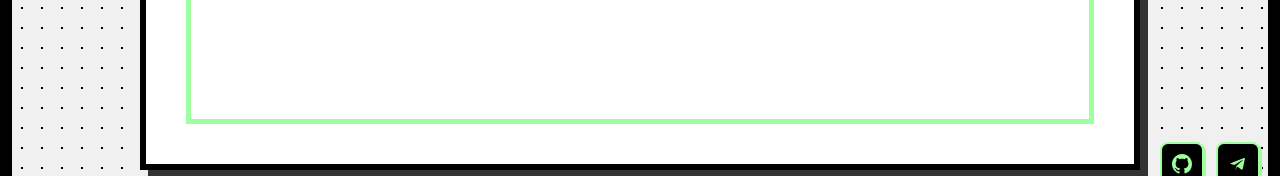
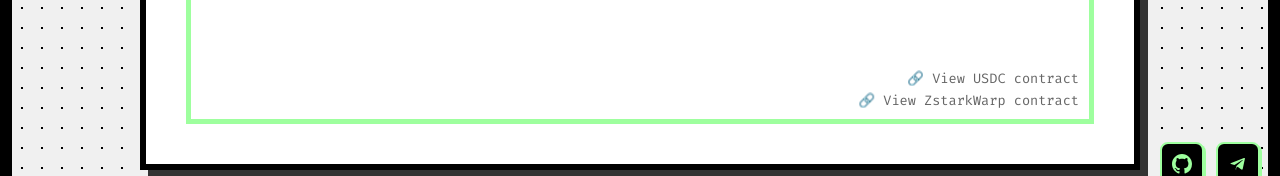
Before and after one commit to merkle-groot/ZstarkWarp, a React (Create React App) app in the folder front-end/: page / in a window 1280 px wide. Shown: the part 594-770 px from the top of the page. Built offline with nearby package versions, Linux system fonts and the light colour scheme; no server answers; a web font is replaced by a local one.

Commit message:
added contract links

```diff
--- a/front-end/src/components/CryptoTransactionWidget.jsx
+++ b/front-end/src/components/CryptoTransactionWidget.jsx
@@ -542,7 +542,7 @@ const CryptoTransactionWidget = () => {
         </div>
 
         {/* Row 2: The Body - Border goes HERE, not around the parent */}
-        <div className="ContentBody">
+        <div className="ContentBody" style={{ position: 'relative' }}>
           {activeTab === 'deposit' ? (
             <div className="crypto-widget-section active">
               {/* Bridge Selector */}
@@ -705,6 +705,60 @@ const CryptoTransactionWidget = () => {
                   Deposit
                 </button>
               )}
+
+              {/* Explorer Links */}
+              <div style={{
+                position: 'absolute',
+                bottom: '10px',
+                right: '10px',
+                fontSize: '0.85rem',
+                fontFamily: 'Fira Code, Courier, monospace',
+                display: 'flex',
+                flexDirection: 'column',
+                gap: '5px',
+                alignItems: 'flex-end'
+              }}>
+                <a
+                  href={`https://sepolia.voyager.online/contract/${deployContracts.starknet.mockUSDC}`}
+                  target="_blank"
+                  rel="noopener noreferrer"
+                  style={{
+                    color: '#666',
+                    textDecoration: 'none',
+                    fontSize: '0.85rem'
+                  }}
+                  onMouseOver={(e) => {
+                    e.target.style.color = '#000';
+                    e.target.style.textDecoration = 'underline';
+                  }}
+                  onMouseOut={(e) => {
+                    e.target.style.color = '#666';
+                    e.target.style.textDecoration = 'none';
+                  }}
+                >
+                  🔗 View USDC contract
+                </a>
+                <a
+                  href={`https://sepolia.voyager.online/contract/${deployContracts.starknet.zstarkwarp}`}
+                  target="_blank"
+                  rel="noopener noreferrer"
+                  style={{
+                    color: '#666',
+                    textDecoration: 'none',
+                    fontSize: '0.85rem'
+                  }}
+                  onMouseOver={(e) => {
+                    e.target.style.color = '#000';
+                    e.target.style.textDecoration = 'underline';
+                  }}
+                  onMouseOut={(e) => {
+                    e.target.style.color = '#666';
+                    e.target.style.textDecoration = 'none';
+                  }}
+                >
+                  🔗 View ZstarkWarp contract
+                </a>
+              </div>
             </div>
           ) : (
             <div className="crypto-widget-section active">
@@ -791,6 +845,60 @@ const CryptoTransactionWidget = () => {
               >
                 {isWithdrawalInProgress ? 'Processing...' : 'Bridge'}
               </button>
+
+              {/* Explorer Links */}
+              <div style={{
+                position: 'absolute',
+                bottom: '10px',
+                right: '10px',
+                fontSize: '0.85rem',
+                fontFamily: 'Fira Code, Courier, monospace',
+                display: 'flex',
+                flexDirection: 'column',
+                gap: '5px',
+                alignItems: 'flex-end'
+              }}>
+                <a
+                  href={`https://explorer-zstarknet.d.karnot.xyz/contract/0x0320c1714c3e46108a308d83131158eb8e7417e01e7a4f21b822ee0de0f0238c${deployContracts.ztarknet.mockUSDC}`}
+                  target="_blank"
+                  rel="noopener noreferrer"
+                  style={{
+                    color: '#666',
+                    textDecoration: 'none',
+                    fontSize: '0.85rem'
+                  }}
+                  onMouseOver={(e) => {
+                    e.target.style.color = '#000';
+                    e.target.style.textDecoration = 'underline';
+                  }}
+                  onMouseOut={(e) => {
+                    e.target.style.color = '#666';
+                    e.target.style.textDecoration = 'none';
+                  }}
+                >
+                  🔗 View USDC contract
+                </a>
+                <a
+                  href={`https://explorer-zstarknet.d.karnot.xyz/contract/0x0320c1714c3e46108a308d83131158eb8e7417e01e7a4f21b822ee0de0f0238c${deployContracts.ztarknet.zstarkwarp}`}
+                  target="_blank"
+                  rel="noopener noreferrer"
+                  style={{
+                    color: '#666',
+                    textDecoration: 'none',
+                    fontSize: '0.85rem'
+                  }}
+                  onMouseOver={(e) => {
+                    e.target.style.color = '#000';
+                    e.target.style.textDecoration = 'underline';
+                  }}
+                  onMouseOut={(e) => {
+                    e.target.style.color = '#666';
+                    e.target.style.textDecoration = 'none';
+                  }}
+                >
+                  🔗 View ZstarkWarp contract
+                </a>
+              </div>
             </div>
           )}
           </div>
```
